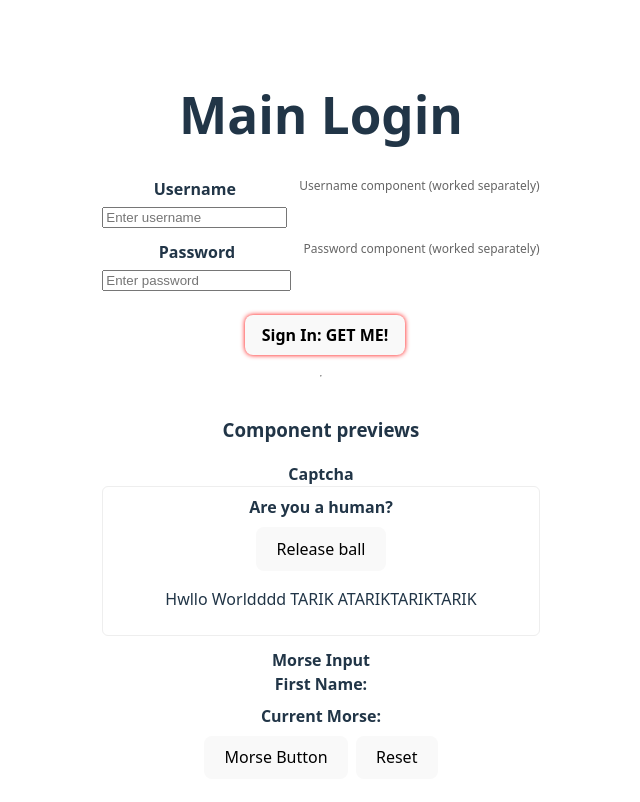
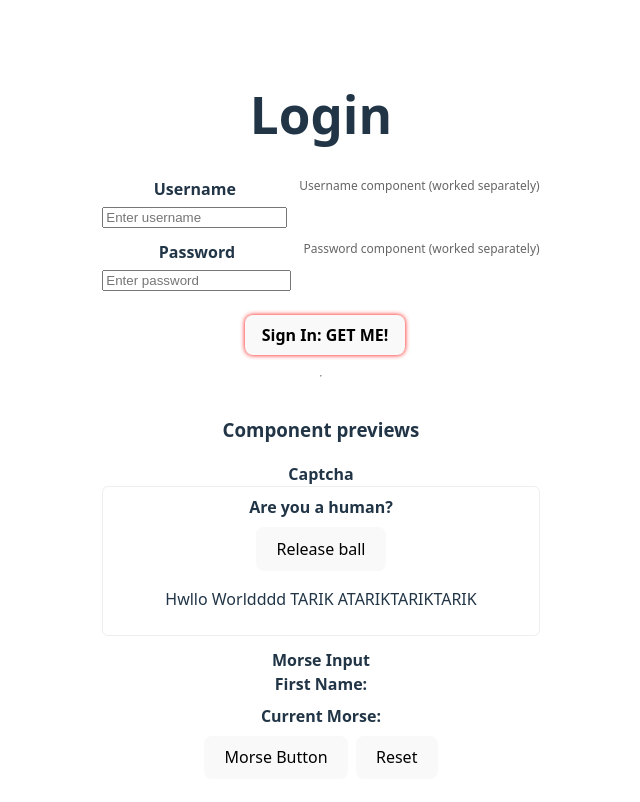
Before and after one commit to Marquibaa/HackJam---25, a React (Vite) app in the folder hackajam-25/: page / in a window 1280 px wide. Shown: the top 802 px of the page, without its empty margins (319-959 px from the left). Built offline with nearby package versions, Linux system fonts and the light colour scheme.

Commit message:
longin button

```diff
--- a/hackajam-25/src/components/LoginForm.tsx
+++ b/hackajam-25/src/components/LoginForm.tsx
@@ -22,7 +22,7 @@ export default function LoginForm() {
 
     return (
         <div style={{ padding: 20 }}>
-            <h1>Main Login</h1>
+            <h1>Login</h1>
             <form onSubmit={submit} style={{ display: 'grid', gap: 12, maxWidth: 700 }}>
                 <div style={{ display: 'grid', gridTemplateColumns: '1fr auto', gap: 12, alignItems: 'center' }}>
                     <div>
```
Also changed, not shown: 1 other file (tests, documents, lock files or other folders).
